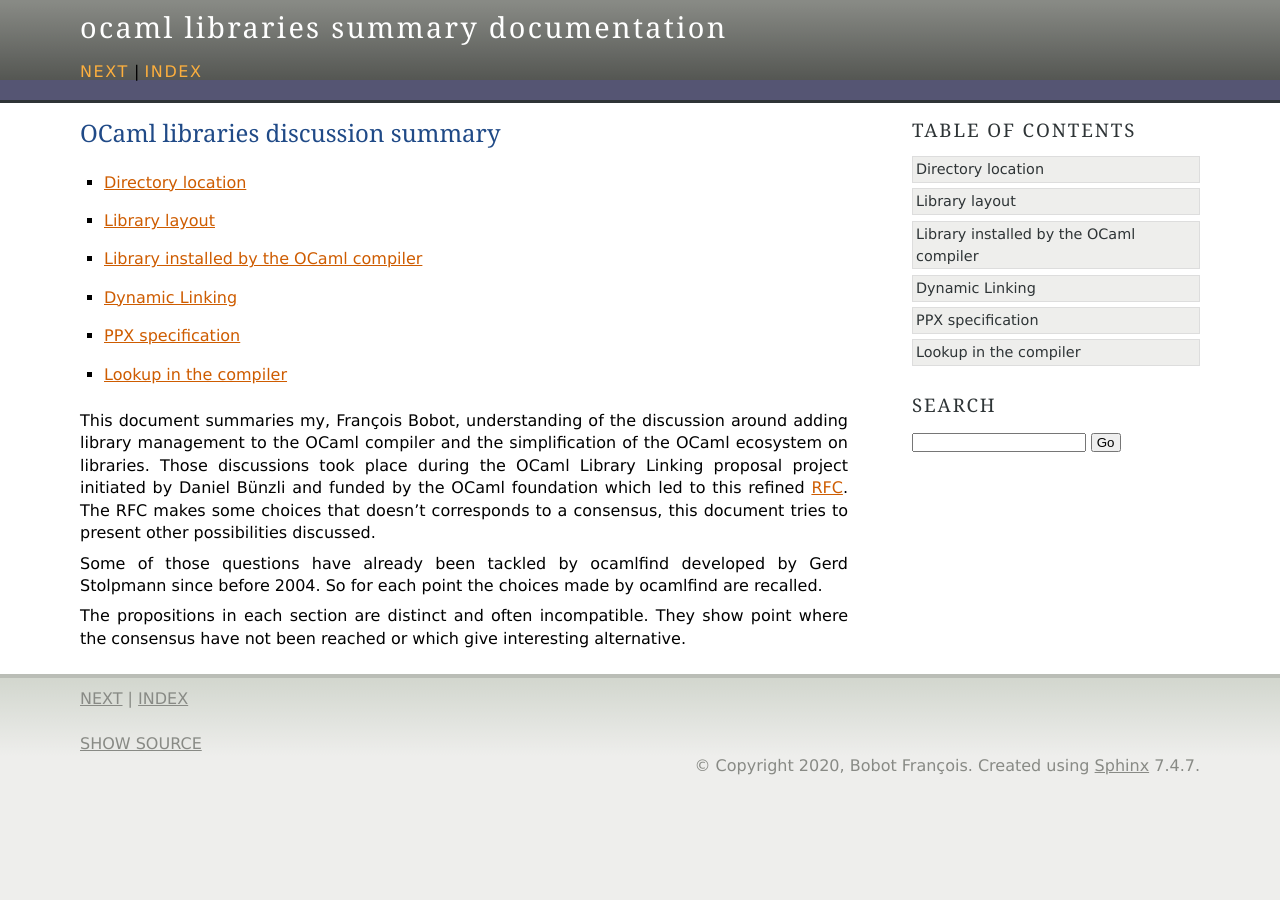
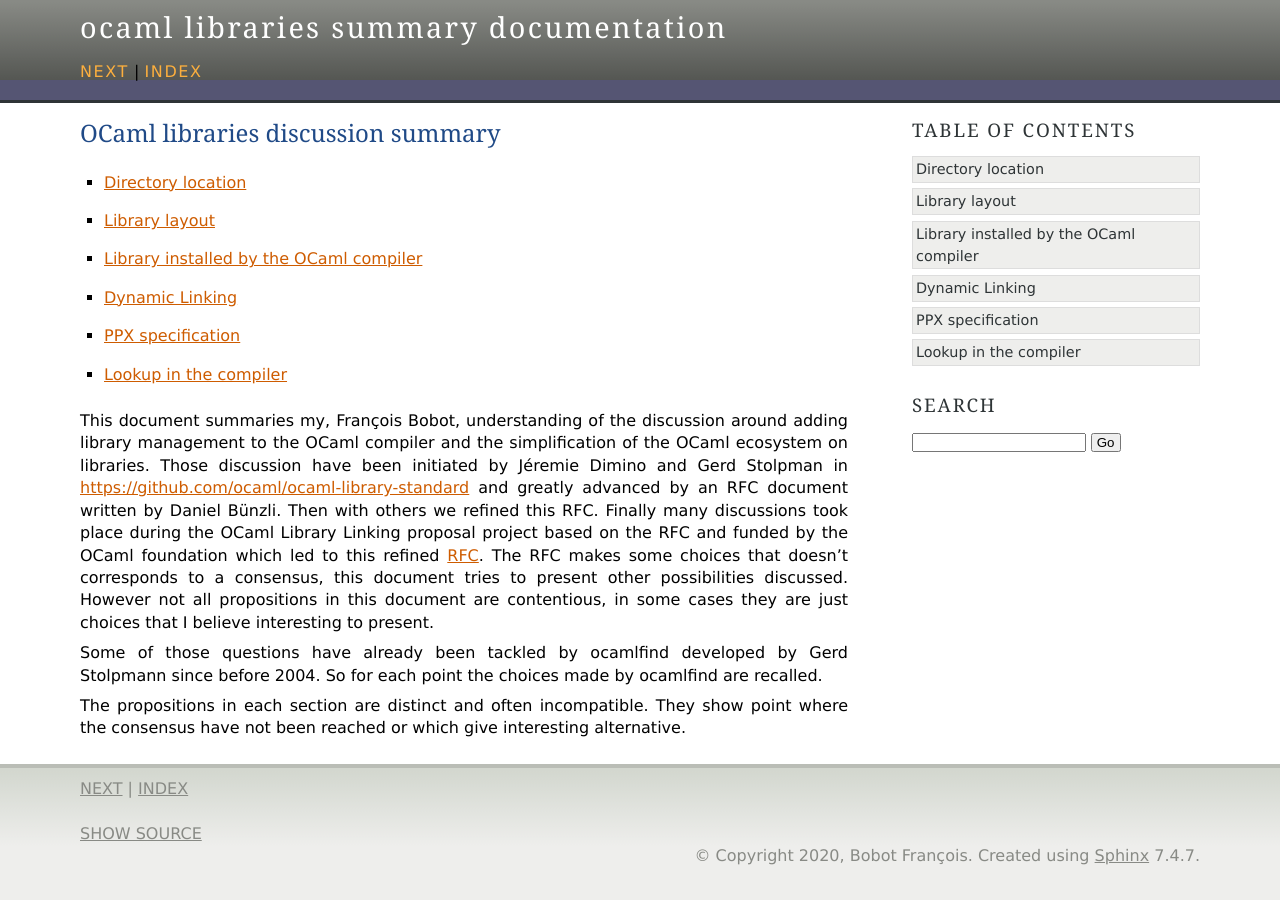
Before and after one commit to bobot/ocamlll-summary, a Sphinx documentation site: the page built from source/index.rst, in a window 1280 px wide. Built offline with Sphinx 7.4.7, drawn with Linux system fonts in a browser that asks for light colours; formulas are drawn with MathJax 3.

Commit message:
Precise genesis of the project

```diff
--- a/source/index.rst
+++ b/source/index.rst
@@ -18,11 +18,16 @@ OCaml libraries discussion summary
 
 This document summaries my, François Bobot, understanding of the discussion
 around adding library management to the OCaml compiler and the simplification of
-the OCaml ecosystem on libraries. Those discussions took place during the OCaml
-Library Linking proposal project initiated by Daniel Bünzli and funded by the
-OCaml foundation which led to this refined `RFC`_. The :index:`RFC` makes some
-choices that doesn't corresponds to a consensus, this document tries to present
-other possibilities discussed.
+the OCaml ecosystem on libraries. Those discussion have been initiated by
+Jéremie Dimino and Gerd Stolpman in
+https://github.com/ocaml/ocaml-library-standard and greatly advanced by an RFC document
+written by Daniel Bünzli. Then with others we refined this RFC. Finally many discussions took place
+during the OCaml Library Linking proposal project based on the RFC and
+funded by the OCaml foundation which led to this refined `RFC`_. The
+:index:`RFC` makes some choices that doesn't corresponds to a consensus, this
+document tries to present other possibilities discussed. However not all
+propositions in this document are contentious, in some cases they are just
+choices that I believe interesting to present.
 
 .. _RFC : https://github.com/ocaml/RFCs/blob/e5f45ba6e9568c120c58c70de298c3a93704189a/rfcs/ocamlib.md
 
```
